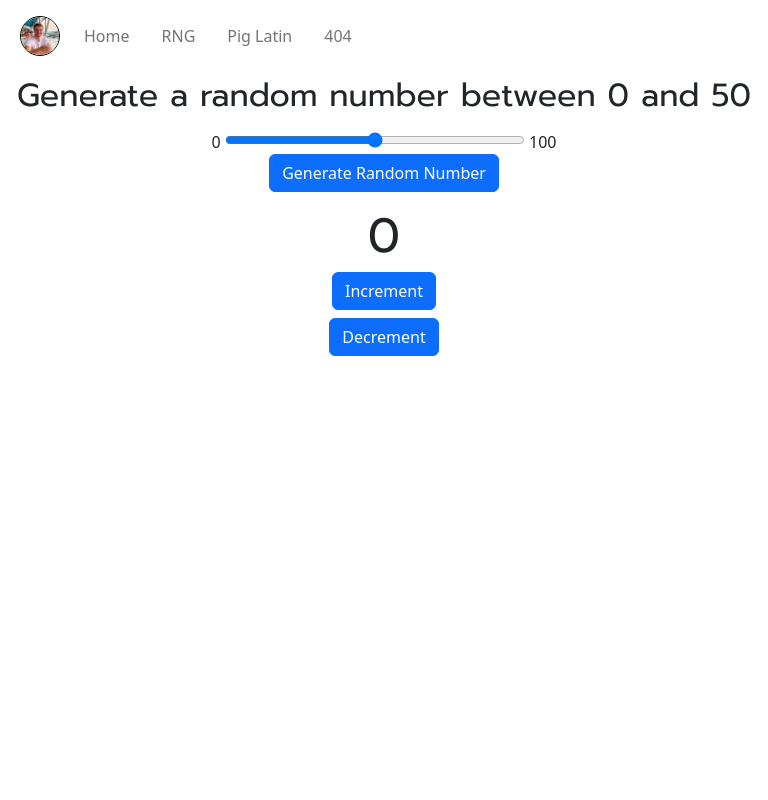
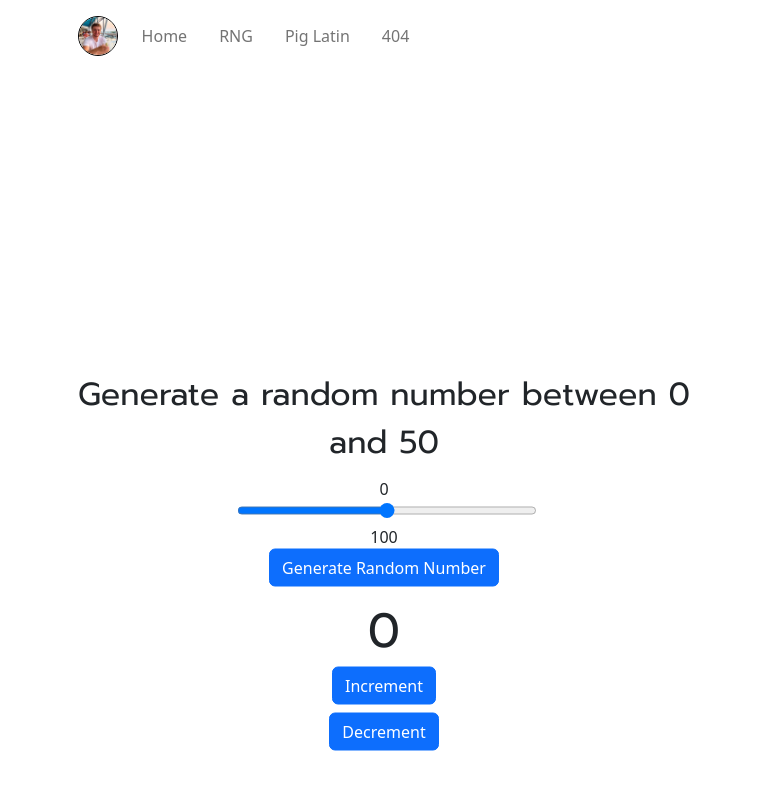
Before and after one commit to jll38/cool_random_webpages, a Flask app: page /NumGenerator in a window 768 px wide. Run offline with Flask 2, Linux system fonts and the light colour scheme; some libraries are stand-ins or nearby versions.

Commit message:
general changes

```diff
--- a/simple_pages/templates/rand.html
+++ b/simple_pages/templates/rand.html
@@ -6,7 +6,7 @@
      }
     </style>
     <div class="container-fluid" id="main">
-        <div class="form-group" class="center">
+        <div class="form-group" class="center" style="transform: translateY(75%);">
             <output id="outputLabel">Generate a random number between 0 and 50</output>
             <form name="randomNum" class="center">
                 <div name="inputs">
--- a/static/css/mediaQuery.css
+++ b/static/css/mediaQuery.css
@@ -3,11 +3,17 @@
 }
 /* Small devices (tablets, 768px and up) */
 @media (min-width: 768px) and (max-width: 991px) {
-            #splash-text{
+
+    #splash-text{
         left:85%;
         bottom:40px;
         font-size: 16px;
     }
+    .container-fluid{
+        width:85%;
+
+    }
+
 }
 /* tablets/desktops and up ———– */
 @media (min-width: 992px) and (max-width: 1199px) {
@@ -15,6 +21,9 @@
         left:75%;
         bottom:40px;
         font-size: 18px;
+    }
+    body{
+        width:90%;
     }
 }
 /* large desktops and up ———– */
```
Also changed, not shown: simple_pages/templates/piglatin.html (+7 -2 lines).
